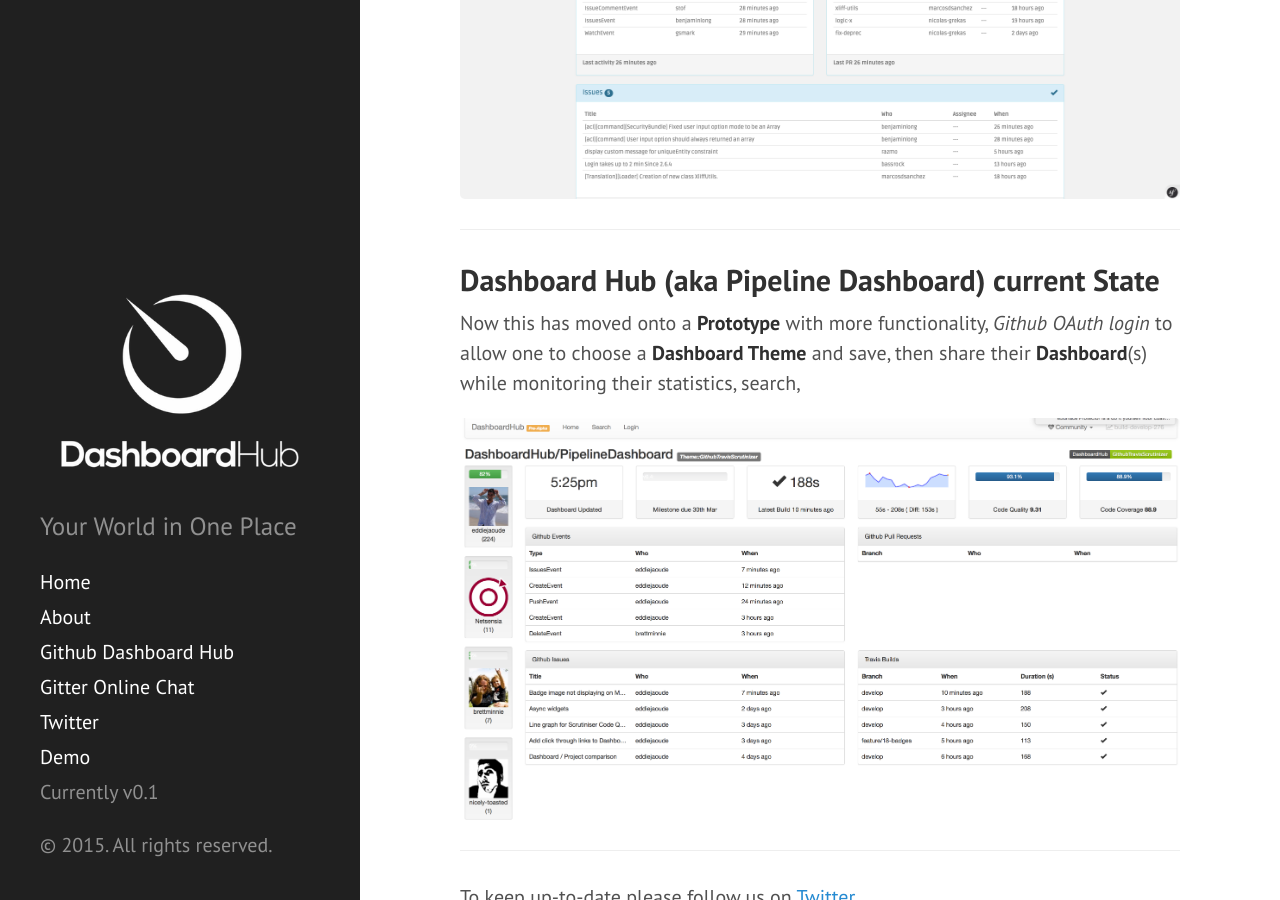
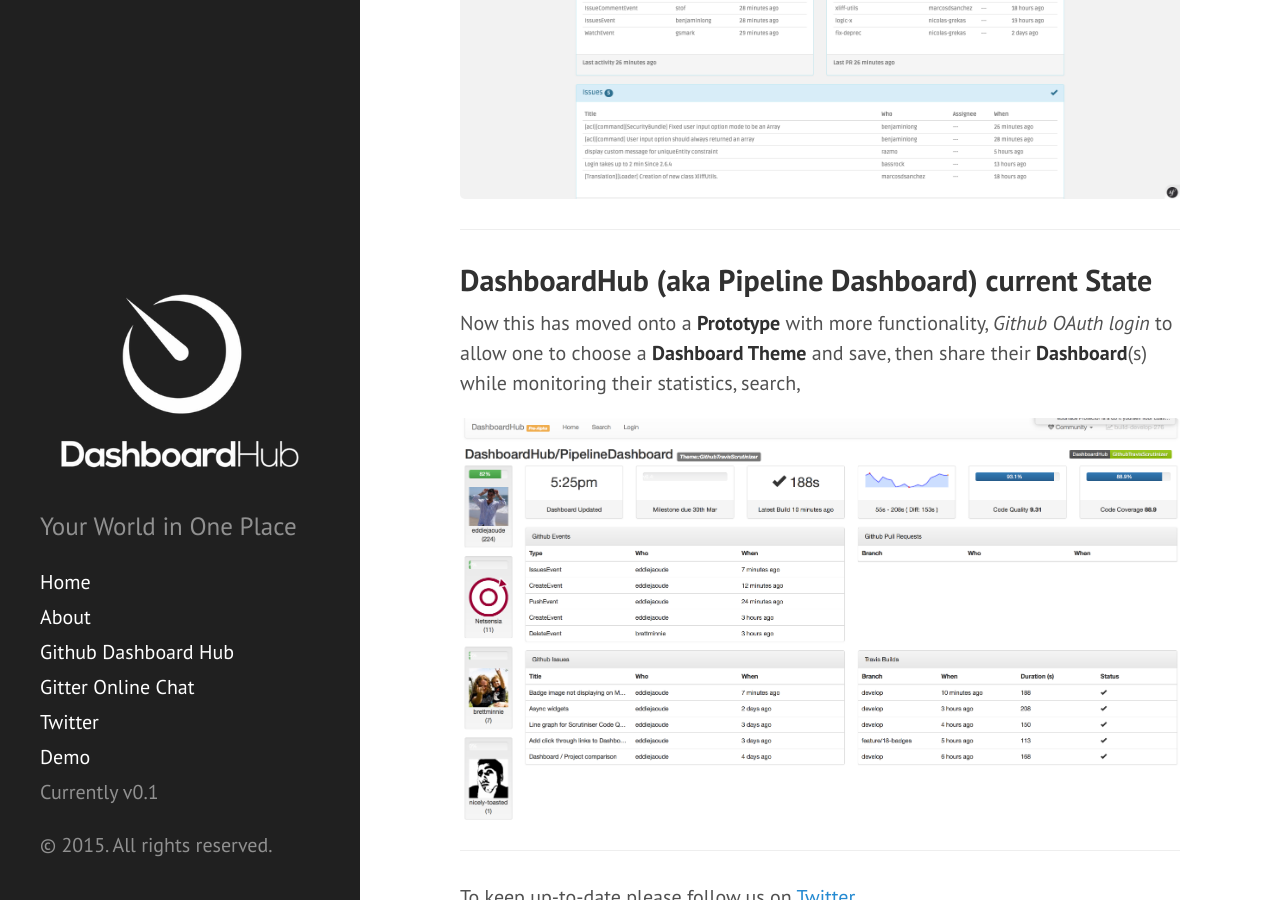
Before and after one commit to DashboardHub/Blog, a Jekyll site: the page built from _posts/2015-04-17-why-dashboard-hub.md, in a window 1280 px wide and 900 px high, scrolled down 1317 px. Built offline with Jekyll 4.4.1, drawn with Linux system fonts in a browser that asks for light colours; nearby versions of some CDN libraries; Markdown is read by kramdown in place of the engine named in the settings; comment, search, counter and statistics services are not loaded.

Commit message:
Renamed Dashboard Hub to be DashboardHub

```diff
--- a/_posts/2015-04-17-why-dashboard-hub.md
+++ b/_posts/2015-04-17-why-dashboard-hub.md
@@ -23,7 +23,7 @@
 
 ---
 
-## Dashboard Hub (aka Pipeline Dashboard) current State
+## DashboardHub (aka Pipeline Dashboard) current State
 
 Now this has moved onto a **Prototype** with more functionality, *Github OAuth login* to allow one to choose a **Dashboard Theme** and save, then share their **Dashboard**(s) while monitoring their statistics, search,
 
```
